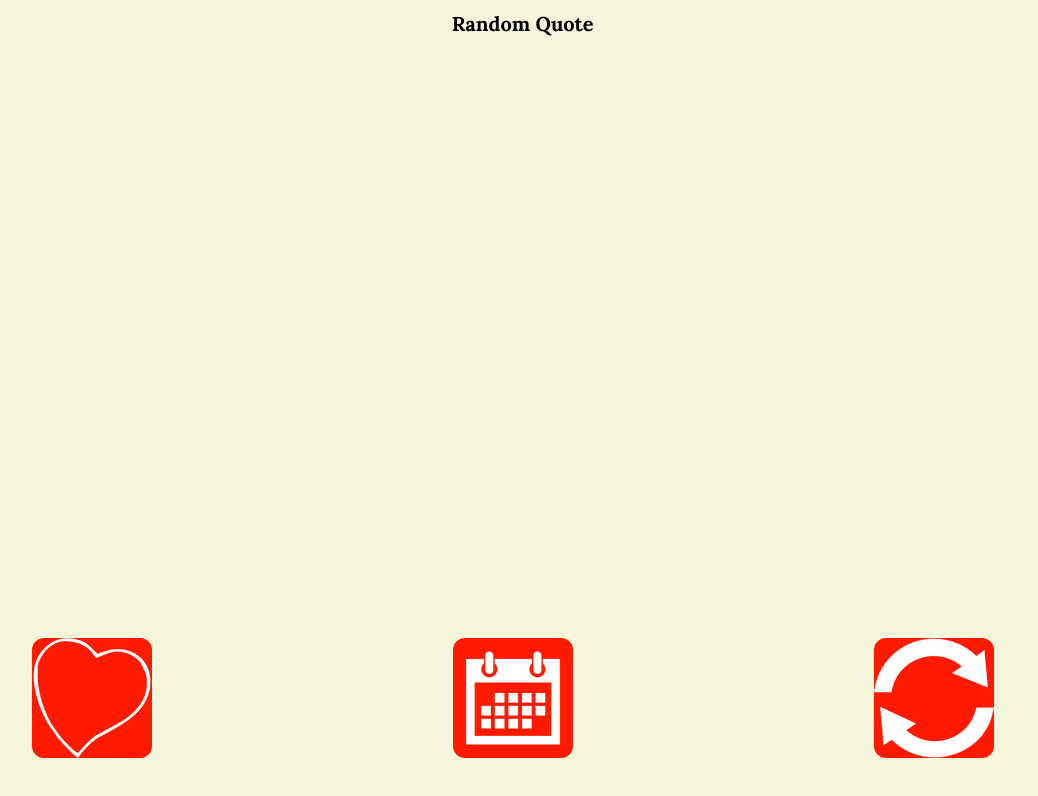
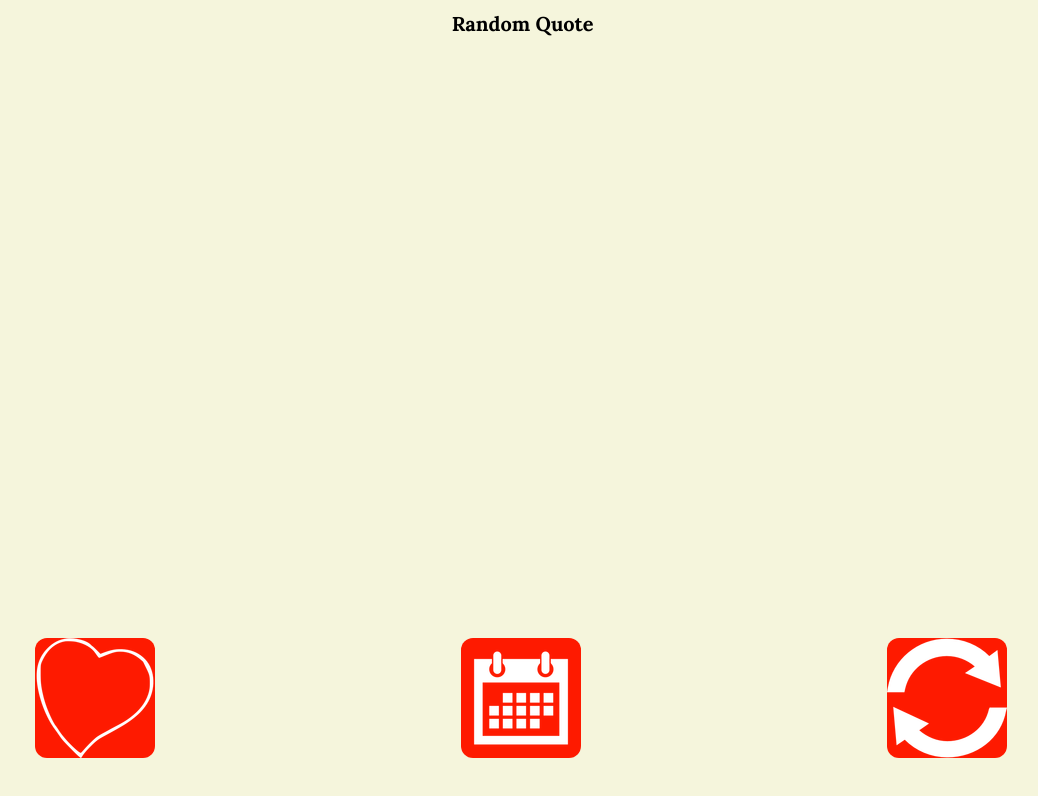
Before and after one commit to gwizdala/PersonalTestingSite, a plain HTML site: page iosClaire.html in a window 1280 px wide. Shown: the whole page, without its empty margins (127-1165 px from the left). Drawn offline with Linux system fonts and the light colour scheme.

Commit message:
Revert "It Just Might Work (Scaling)"
This reverts commit 8fc770144d9a0b043498ba1c7d5c9f2e91a0b532.

```diff
--- a/iosClaire.css
+++ b/iosClaire.css
@@ -78,7 +78,6 @@
 }
 
 .buttonDiv {
-  height: 20%;
-  width:  100%;
+
   text-align: center;
 }
--- a/iosClaire.html
+++ b/iosClaire.html
@@ -13,7 +13,7 @@
     <meta name="apple-mobile-web-app-status-bar-style" content="black">
 
     <!-- Set the viewport. -->
-    <meta name="viewport" content="height = device-height, user-scalable = no">
+    <meta name="viewport" content="width = device-width, height = device-height, user-scalable = no">
 
     <!-- Disable automatic phone number detection. -->
     <meta name="format-detection" content="telephone=no">
@@ -100,7 +100,7 @@
     </div>
 
     <div class="buttonDiv">
-      <table class="buttonDiv">
+      <table style="width: 100vw" class="buttonDiv">
         <tr>
           <td>
             <a href="#" onclick="loveQuoteOTD()" id="heartButton" class="heartButton"></a>
```
